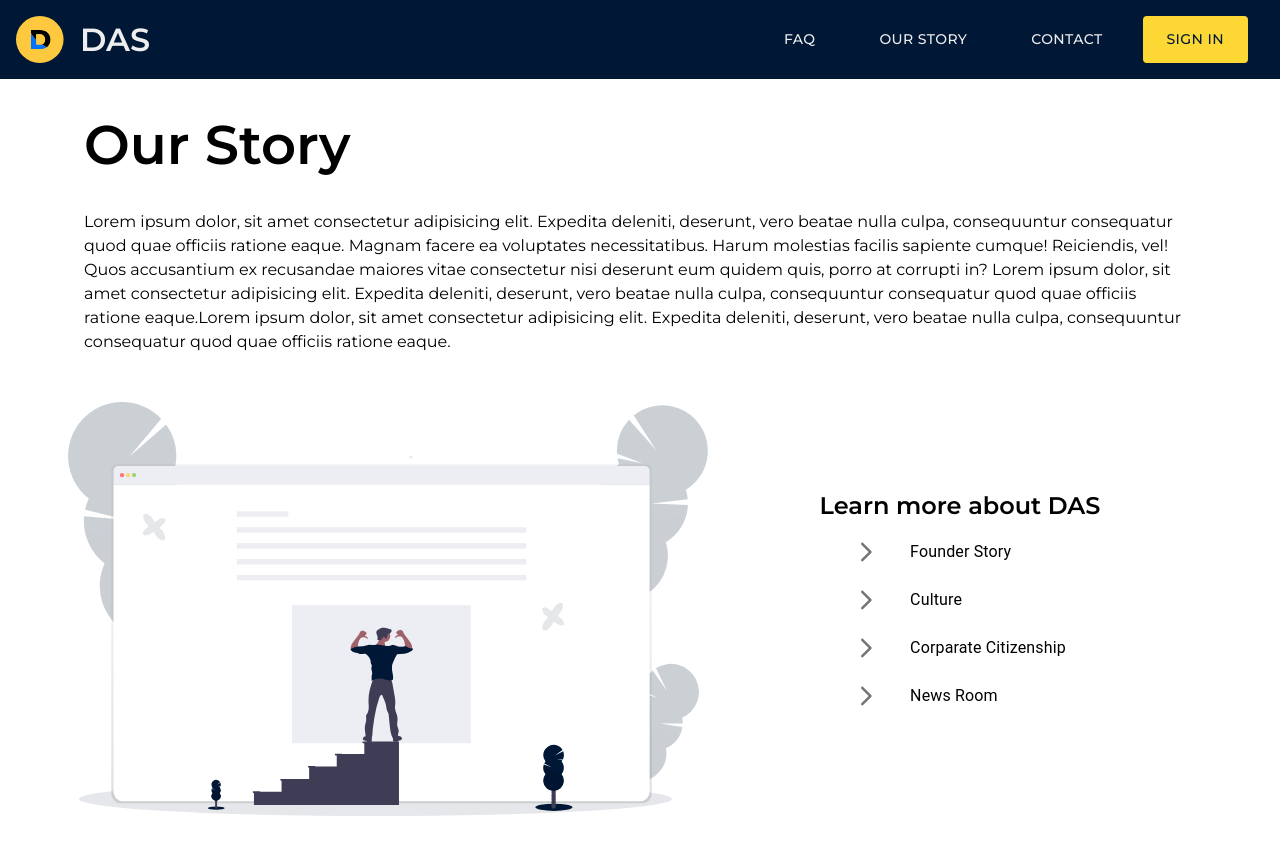
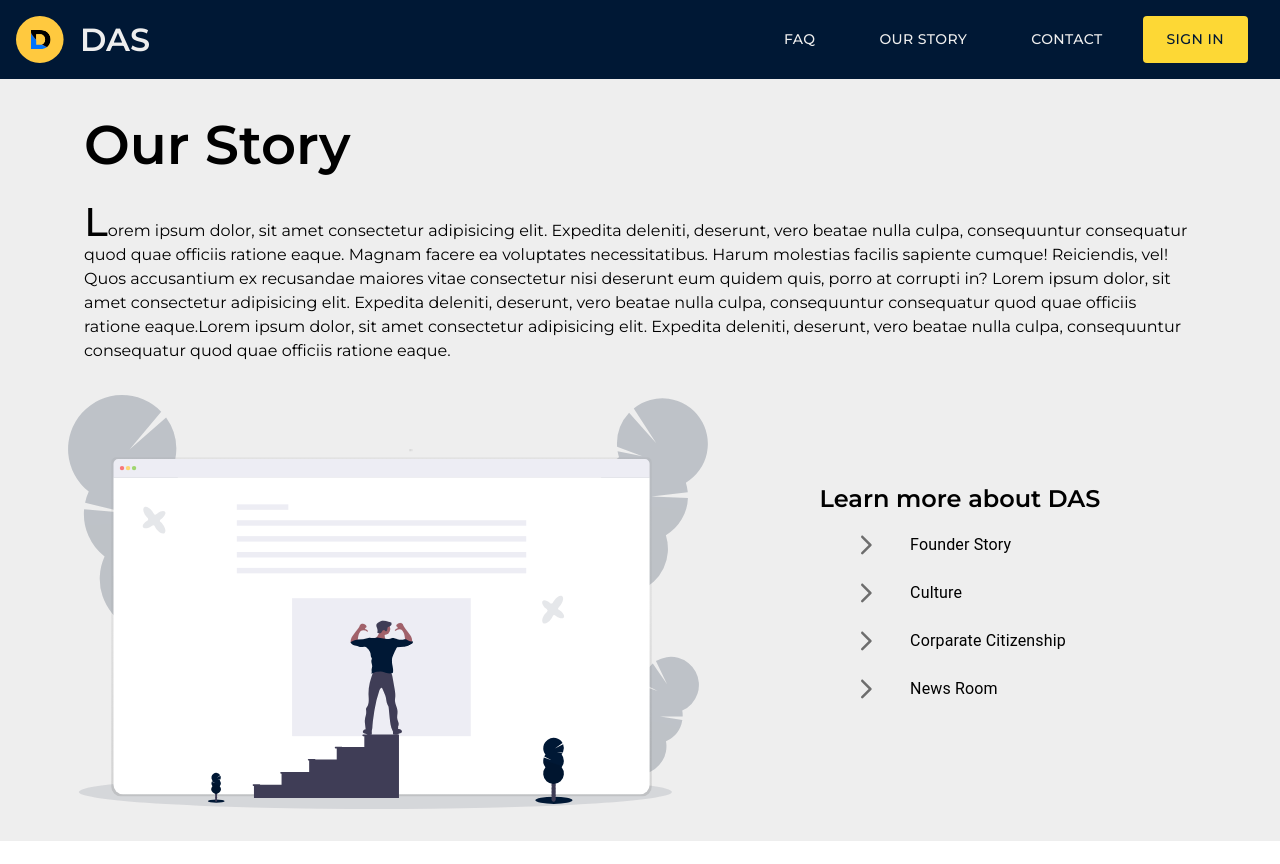
Before and after one commit to LayanJay/Email-Marketing-website, a React (Create React App) app: page /About in a window 1280 px wide. After the commit the page ends 841 px from the top, so only its background shows below. Built offline with nearby package versions, Linux system fonts and the light colour scheme.

Commit message:
about page transition added

```diff
--- a/src/Components/About/About.css
+++ b/src/Components/About/About.css
@@ -1,5 +1,5 @@
 .about{
-    background-color: #fff;
+    background-color: #eee;
     padding: 1rem;
 }
 
@@ -26,3 +26,32 @@
 .about__img{
     width: 40rem;
 }
+
+@media screen and (max-width: 960px){
+    .about__img{
+        width: 30rem;
+    }
+
+    .about__img-container{
+        display: flex;
+        justify-content: center;
+        align-items: center;
+        margin: 1rem 0;
+        padding: 0.5rem;
+    }
+
+    .about__container{
+        display: flex;
+        flex-direction: column;
+        justify-content: center;
+        align-items: flex-start;
+        margin: 2rem auto;
+    }
+}
+
+@media screen and (max-width: 600px){
+    .about__img{
+        width: 18rem;
+    }
+
+}
--- a/src/Components/About/About.jsx
+++ b/src/Components/About/About.jsx
@@ -11,33 +11,90 @@ import { motion } from "framer-motion";
 import about from "../../Assets/about.svg";
 import "./About.css";
 
+// motion varients
+const container = {
+  init: {
+    opacity: 0,
+  },
+  visible: {
+    opacity: 1,
+    transition: {
+      duration: 0.8,
+      when: "beforeChildren",
+      staggerChildren: 0.4,
+    },
+  },
+};
+
+const imgVarient = {
+  init: {
+    opacity: 0,
+    x: "-20vw",
+  },
+  visible: {
+    opacity: 1,
+    x: 0,
+    transition: {
+      delay: 0.2,
+      duration: 1,
+      type: "spring",
+      stiffness: 90,
+    },
+  },
+};
+
+const title__learn = {
+  init: {
+    opacity: 0,
+    x: "20vw",
+  },
+  visible: {
+    opacity: 1,
+    x: 0,
+    transition: {
+      delay: 0.2,
+      duration: 1,
+      type: "spring",
+      stiffness: 90,
+    },
+  },
+};
+
 function About() {
   return (
     <motion.div
-      initial={{ opacity: 0 }}
-      animate={{ opacity: 1 }}
-      transition={{ type: "keyframe", duration: 0.8 }}
+      variants={container}
+      initial="init"
+      animate="visible"
       className="about"
     >
       <Grid container md={11} className="about__container">
         <h1 className="about__title">Our Story</h1>
         <div className="about__desc">
-          Lorem ipsum dolor, sit amet consectetur adipisicing elit. Expedita
-          deleniti, deserunt, vero beatae nulla culpa, consequuntur consequatur
-          quod quae officiis ratione eaque. Magnam facere ea voluptates
-          necessitatibus. Harum molestias facilis sapiente cumque! Reiciendis,
-          vel! Quos accusantium ex recusandae maiores vitae consectetur nisi
-          deserunt eum quidem quis, porro at corrupti in? Lorem ipsum dolor, sit
-          amet consectetur adipisicing elit. Expedita deleniti, deserunt, vero
-          beatae nulla culpa, consequuntur consequatur quod quae officiis
-          ratione eaque.Lorem ipsum dolor, sit amet consectetur adipisicing
-          elit. Expedita deleniti, deserunt, vero beatae nulla culpa,
-          consequuntur consequatur quod quae officiis ratione eaque.
+          <span style={{ fontSize: "2.5rem", fontWeight: 500 }}>L</span>orem
+          ipsum dolor, sit amet consectetur adipisicing elit. Expedita deleniti,
+          deserunt, vero beatae nulla culpa, consequuntur consequatur quod quae
+          officiis ratione eaque. Magnam facere ea voluptates necessitatibus.
+          Harum molestias facilis sapiente cumque! Reiciendis, vel! Quos
+          accusantium ex recusandae maiores vitae consectetur nisi deserunt eum
+          quidem quis, porro at corrupti in? Lorem ipsum dolor, sit amet
+          consectetur adipisicing elit. Expedita deleniti, deserunt, vero beatae
+          nulla culpa, consequuntur consequatur quod quae officiis ratione
+          eaque.Lorem ipsum dolor, sit amet consectetur adipisicing elit.
+          Expedita deleniti, deserunt, vero beatae nulla culpa, consequuntur
+          consequatur quod quae officiis ratione eaque.
         </div>
       </Grid>
-      <Grid container md={11} style={{ margin: "2rem auto" }}>
-        <Grid container md sm xs={12}>
-          <img className="about__img" src={about} alt="about-img" />
+      <Grid container md={11} style={{ margin: "1rem auto" }}>
+        <Grid container md sm xs={12} className="about__img-container">
+          <motion.img
+            variants={imgVarient}
+            initial="init"
+            animate="visible"
+            className="about__img"
+            src={about}
+            alt="about-img"
+          />
         </Grid>
         <Grid
           container
@@ -48,9 +105,9 @@ function About() {
           style={{ alignItems: "center" }}
         >
           <motion.h2
-            initial={{ opacity: 0 }}
-            animate={{ opacity: 1 }}
-            transition={{ duration: 1 }}
+            variants={title__learn}
+            initial="init"
+            animate="visible"
             className="about__learn"
           >
             Learn more about DAS
--- a/src/Components/Header/Header.js
+++ b/src/Components/Header/Header.js
@@ -1,19 +1,95 @@
-import { Button, Fade, Grid } from "@material-ui/core";
+import { Button, Grid } from "@material-ui/core";
 import React from "react";
 import "./Header.css";
 import mail from "../../Assets/mail.svg";
+import { motion } from "framer-motion";
+
+const title_variants = {
+  init: {
+    opacity: 0,
+    x: "-30vw",
+  },
+  visible: {
+    opacity: 1,
+    x: 0,
+  },
+};
+
+const img_variant = {
+  init: {
+    opacity: 0,
+    x: "30vw",
+  },
+  visible: {
+    opacity: 1,
+    x: 0,
+    transition: {
+      delay: 0.5,
+      duration: 1,
+      type: "spring",
+      stiffness: 90,
+    },
+  },
+};
 
 function Header() {
   return (
     <div className="header" id="header">
-      <Fade in={true} {...{ timeout: 1000 }}>
       <Grid md container>
         <Grid container md sm={12} xs={12} className="header__title-paper">
-            <div className="header__title">All in one</div>
-            <div className="header__title">Email Marketing Softwear</div>
-            <div className="header__subTitle">
+          <motion.div
+            variants={title_variants}
+            initial="init"
+            animate="visible"
+            transition={{
+              delay: 0.2,
+              duration: 1,
+              type: "spring",
+              stiffness: 90,
+            }}
+            className="header__title"
+          >
+            All in one
+          </motion.div>
+          <motion.div
+            variants={title_variants}
+            initial="init"
+            animate="visible"
+            transition={{
+              delay: 0.3,
+              duration: 1,
+              type: "spring",
+              stiffness: 90,
+            }}
+            className="header__title"
+          >
+            Email Marketing Softwear
+          </motion.div>
+          <motion.div
+            variants={title_variants}
+            initial="init"
+            animate="visible"
+            transition={{
+              delay: 0.4,
+              duration: 1,
+              type: "spring",
+              stiffness: 90,
+            }}
+            className="header__subTitle"
+          >
             see why 100,000 customer love us
-            </div>
+          </motion.div>
+          <motion.div
+            variants={title_variants}
+            initial="init"
+            animate="visible"
+            transition={{
+              delay: 0.5,
+              duration: 1,
+              type: "spring",
+              stiffness: 90,
+            }}
+          >
             <Button
               href="#signup"
               style={{
@@ -26,6 +102,7 @@ function Header() {
             >
               Sign up
             </Button>
+          </motion.div>
         </Grid>
         <Grid
           container
@@ -36,10 +113,16 @@ function Header() {
           xs={12}
           className="header__mail-paper"
         >
-            <img className="header__mail-img" src={mail} alt="mail" />
+          <motion.img
+            variants={img_variant}
+            initial="init"
+            animate="visible"
+            className="header__mail-img"
+            src={mail}
+            alt="mail"
+          />
         </Grid>
       </Grid>
-      </Fade>
     </div>
   );
 }
--- a/src/Components/SignupForm/SignupForm.js
+++ b/src/Components/SignupForm/SignupForm.js
@@ -10,6 +10,25 @@ import React from "react";
 import useWindowsPosition from "../../Hooks/useWindowPosition";
 import "./SignupForm.css";
 import signup from "../../Assets/signin.svg";
+import { AnimatePresence, motion } from "framer-motion";
+
+//motion transitions
+const img_variant = {
+  init: {
+    opacity: 0,
+    x: "20vw",
+  },
+  visible: {
+    opacity: 1,
+    x: 0,
+    transition: {
+      delay: 0.2,
+      duration: 0.8,
+      type: "spring",
+      stiffness: 90,
+    },
+  },
+};
 
 function SignupForm() {
   const CssTextField = withStyles({
@@ -87,7 +106,15 @@ function SignupForm() {
             </form>
           </Grid>
           <Grid container md xs={12} className="signup__grid signup__grid-img">
-            <img className="signup__img" src={signup} alt="signup" />
+            {checked && (
+              <motion.div
+                variants={img_variant}
+                initial="init"
+                animate="visible"
+              >
+                <img className="signup__img" src={signup} alt="signup" />
+              </motion.div>
+            )}
           </Grid>
         </Grid>
       </Grid>
```
Lines whose indentation alone changed are shown as unchanged.
